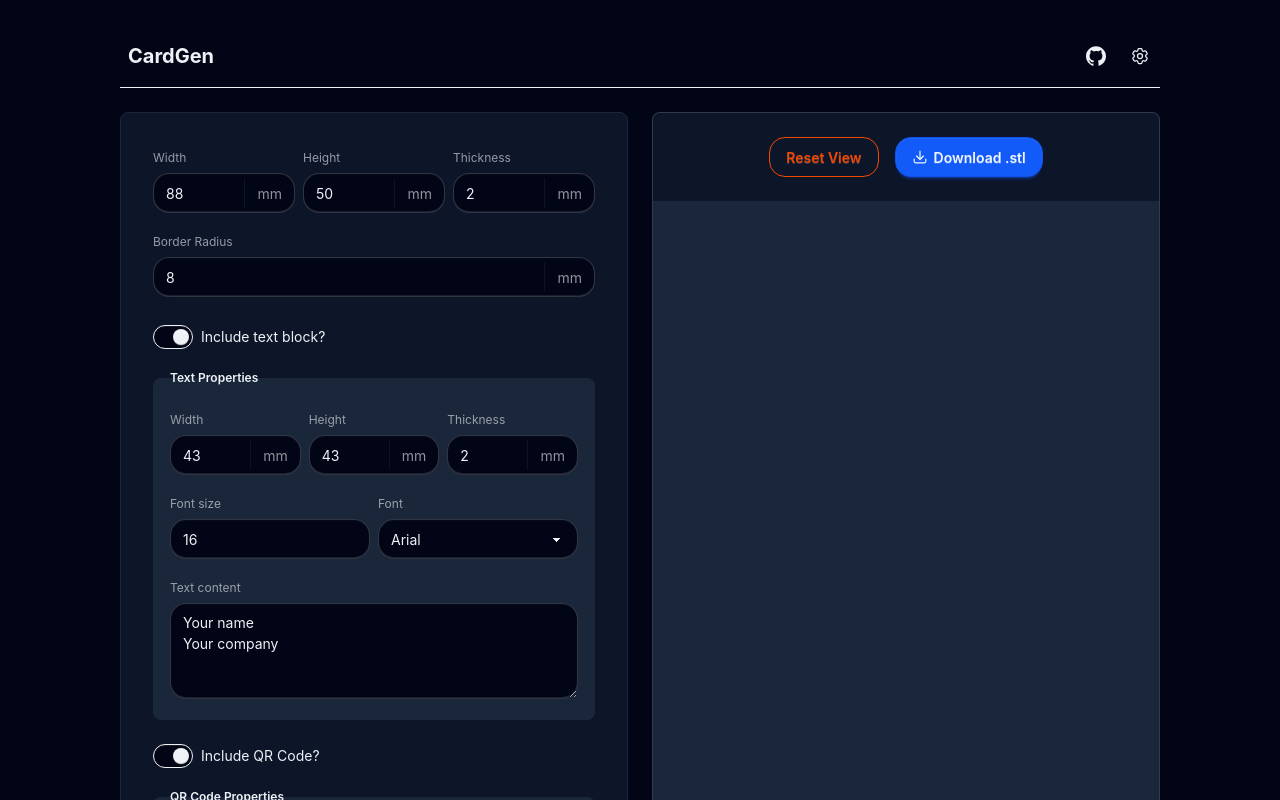
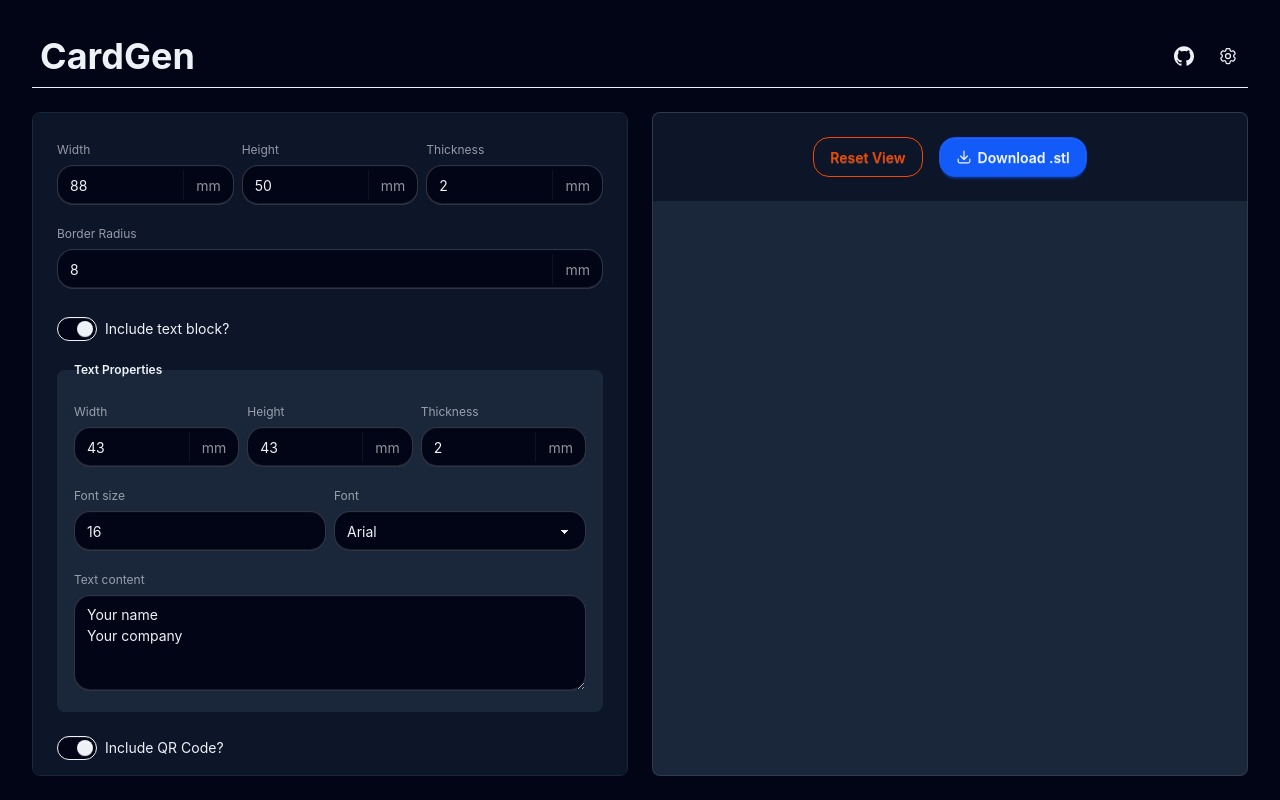
Before and after one commit to Axolodev/biscard, a Next.js app: page / in a window 1280 px wide. Shown: the top 800 px of the page. Built offline with nearby package versions, Linux system fonts and the light colour scheme.

Commit message:
feat: add favicons and fix sizings (#19)

```diff
--- a/src/app/page.tsx
+++ b/src/app/page.tsx
@@ -13,13 +13,13 @@ export default function Home() {
   const [settingsOpen, setSettingsOpen] = useState(false);
 
   return (
-    <main className="bg-base-100 mx-auto flex w-full max-w-[1920px] flex-1 flex-col gap-6 px-8 py-6 lg:h-screen lg:px-[120px]">
+    <main className="bg-base-100 mx-auto flex w-full max-w-[1600px] md:max-h-[100svh] flex-1 flex-col gap-6 xl:px-8 lg:px-6 py-6 lg:h-screen px-4">
       <Heading onSettingsClick={() => setSettingsOpen(true)} />
       <div className="grid min-h-0 flex-1 grid-cols-1 gap-6 lg:grid-cols-2">
         <CardForm
           state={form}
           onChange={setForm}
-          className="min-h-0 lg:overflow-y-auto"
+          className="min-h-0 md:overflow-y-auto"
         />
         <Visualizer onResetView={() => {}} onDownloadStl={() => {}} />
       </div>
--- a/src/components/CardForm.tsx
+++ b/src/components/CardForm.tsx
@@ -58,7 +58,7 @@ export function CardForm({ state, onChange, className }: CardFormProps) {
 
   return (
     <form
-      className={`bg-base-200 border-base-300 rounded-box flex flex-col gap-6 border p-8 ${className ?? ""}`}
+      className={`bg-base-200 border-base-300 rounded-box flex flex-col gap-6 border p-6 md:p-6 ${className ?? ""}`}
       onSubmit={(e) => e.preventDefault()}
     >
       <fieldset className={GRID}>
--- a/src/components/Heading.tsx
+++ b/src/components/Heading.tsx
@@ -25,7 +25,7 @@ export function Heading({ onSettingsClick }: HeadingProps) {
   return (
     <header className="navbar text-base-content border-base-content border-b px-0">
       <div className="flex-1">
-        <h1 className="px-2 text-xl font-bold">{HEADING_TITLE}</h1>
+        <h1 className="px-2 text-4xl font-bold">{HEADING_TITLE}</h1>
       </div>
       <div className="flex flex-none items-center gap-1">
         <a
```
